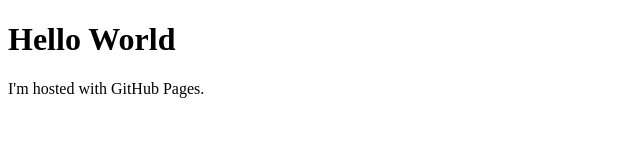
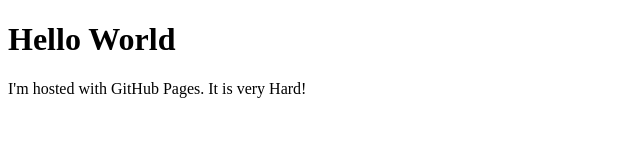
Before and after one commit to NanSchaeferin/NanSchaeferin.github.io, a plain HTML site: page index.html in a window 1280 px wide. Shown: the whole page, without its empty margins (0-640 px from the left). Drawn offline with Linux system fonts and the light colour scheme.

Commit message:
Just for test

```diff
--- a/index.html
+++ b/index.html
@@ -2,6 +2,6 @@
 <html>
   <body>
     <h1>Hello World</h1>
-    <p>I'm hosted with GitHub Pages.</p>
+    <p>I'm hosted with GitHub Pages. It is very Hard!</p>
   </body>
 </html>
```
